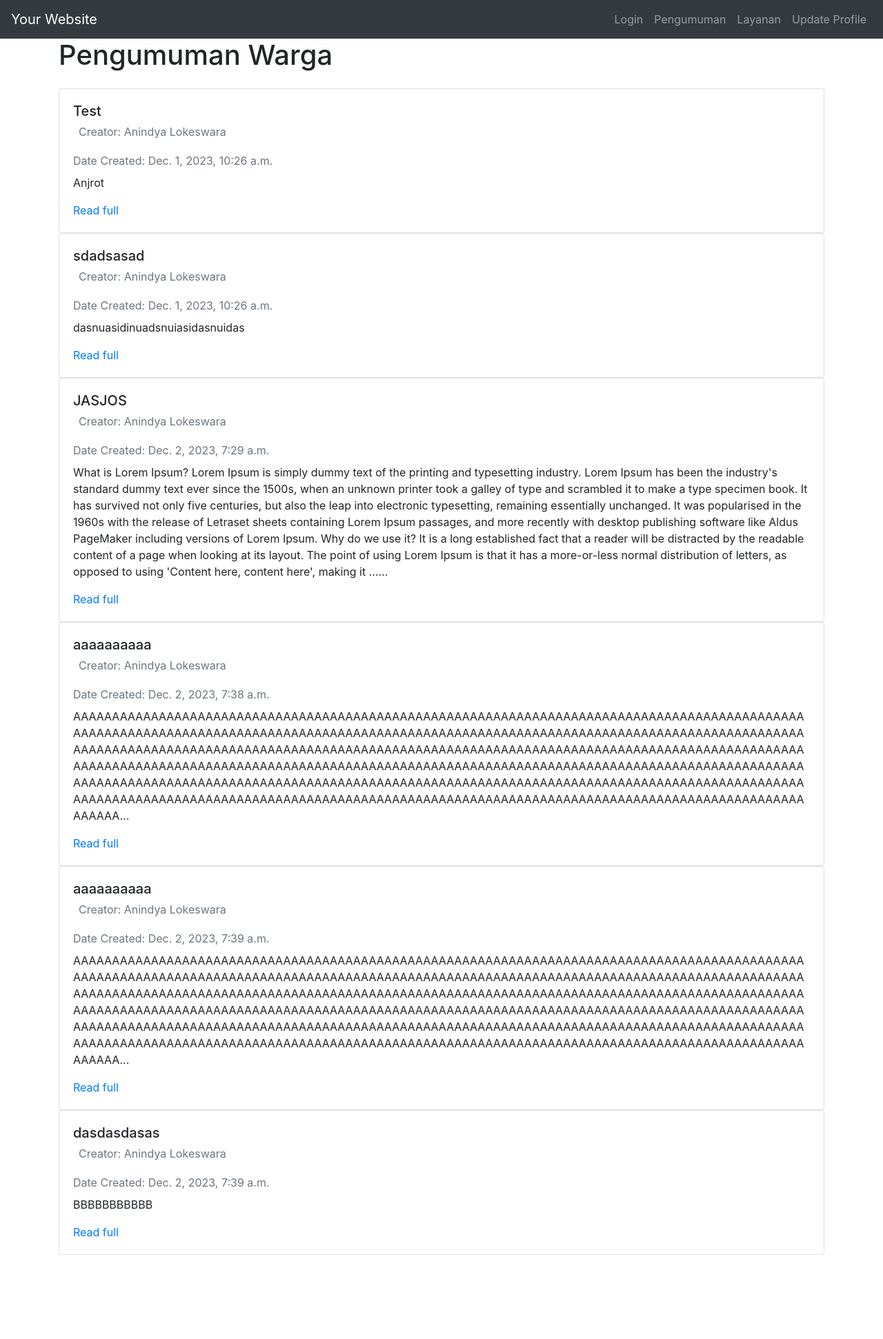
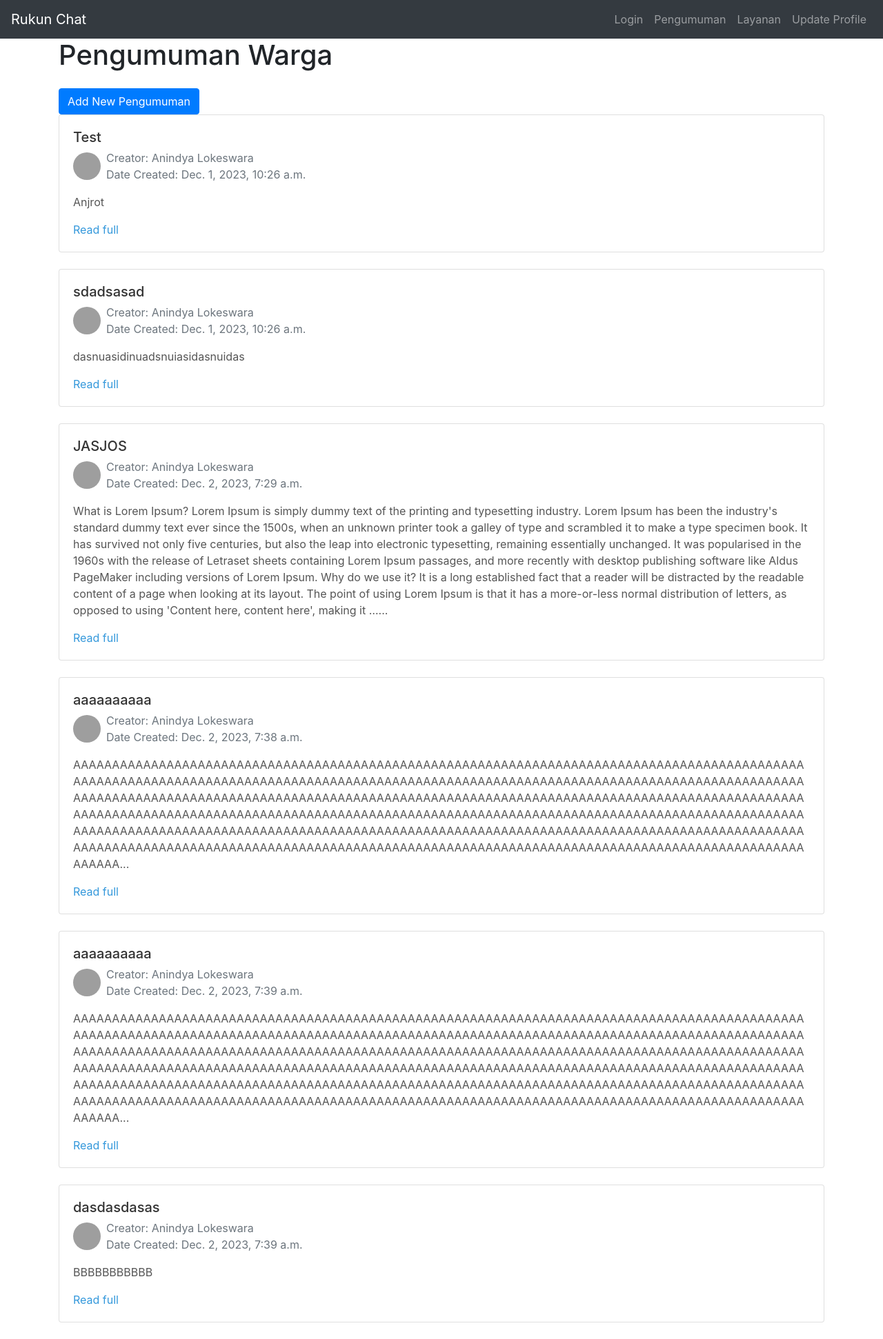
Before and after one commit to RukunChat/rukunchat-backend, a Django app: page /pengumuman/ in a window 1280 px wide. Shown: the whole page at 69% size. Before the commit the page ends 1820 px from the top, so only its background shows below. Run offline with Django 4.2, Linux system fonts and the light colour scheme; data comes from the database, SQL or seed files in the repository; both versions use the stored data as it was after the commit; some libraries are stand-ins or nearby versions; grey boxes are pictures that could not be loaded.

Commit message:
First version of pengumuman features + Fixing directory for base.html and media

```diff
--- a/authentication/templates/200.html
+++ /dev/null
@@ -1 +0,0 @@
-<h1>Successfully Logged In.</h1>
--- a/authentication/views.py
+++ b/authentication/views.py
@@ -26,12 +26,11 @@ def user_login(request):
 
         user = authenticate(request, username=username, password=password)
 
-        pengguna = Pengguna.objects.get(user=user)
-        if pengguna is not None:
+        if user is not None:
             login(request, user)
 
             # TODO: redirect to landing page
-            return render(request, '200.html')
+            return render(request, 'landingPage.html')
 
 def user_signup(request):
     form = SignupForm()
--- /dev/null
+++ b/pengumuman/forms.py
@@ -0,0 +1,7 @@
+from django import forms
+from .models import Pengumuman
+
+class PengumumanForm(forms.ModelForm):
+    class Meta:
+        model = Pengumuman
+        fields = ['title', 'topic', 'text']
--- a/pengumuman/templates/base.html
+++ /dev/null
@@ -1,62 +0,0 @@
-<!-- base.html -->
-
-<!DOCTYPE html>
-<html lang="en">
-<head>
-    <meta charset="UTF-8">
-    <meta name="viewport" content="width=device-width, initial-scale=1">
-    <title>{% block title %}Rukun Chat{% endblock %}</title>
-    <!-- Add Bootstrap CSS link or other stylesheets for styling -->
-    <link rel="stylesheet" href="https://maxcdn.bootstrapcdn.com/bootstrap/4.5.2/css/bootstrap.min.css">
-    <style>
-        /* Add your custom styles here */
-        body {
-            padding-top: 56px; /* Adjust according to your navbar height */
-        }
-    </style>
-</head>
-<body>
-
-    <!-- Navbar -->
-    <nav class="navbar navbar-expand-lg navbar-dark bg-dark fixed-top">
-        <a class="navbar-brand" href="#">Your Website</a>
-        <button class="navbar-toggler" type="button" data-toggle="collapse" data-target="#navbarNav" aria-controls="navbarNav" aria-expanded="false" aria-label="Toggle navigation">
-            <span class="navbar-toggler-icon"></span>
-        </button>
-        <div class="collapse navbar-collapse" id="navbarNav">
-            <ul class="navbar-nav ml-auto">
-                <!-- Authentication Links -->
-                {% if user.is_authenticated %}
-                    <li class="nav-item">
-                        <a class="nav-link" href="{% url 'authentication:logout' %}">Logout</a>
-                    </li>
-                {% else %}
-                    <li class="nav-item">
-                        <a class="nav-link" href="{% url 'login' %}">Login</a>
-                    </li>
-                {% endif %}
-                <!-- Other Links -->
-                <li class="nav-item">
-                    <a class="nav-link" href="{% url 'pengumuman:pengumuman_list' %}">Pengumuman</a>
-                </li>
-                <li class="nav-item">
-                    <a class="nav-link" href="{% url 'layanan:show_all_layanan' %}">Layanan</a>
-                </li>
-                <li class="nav-item">
-                    <a class="nav-link" href="{% url 'administration:update_profile' %}">Update Profile</a>
-                </li>
-            </ul>
-        </div>
-    </nav>
-
-    <!-- Page Content -->
-    <div class="container">
-        {% block content %}{% endblock %}
-    </div>
-
-    <!-- Add Bootstrap JS and other scripts if needed -->
-    <script src="https://ajax.googleapis.com/ajax/libs/jquery/3.5.1/jquery.min.js"></script>
-    <script src="https://cdnjs.cloudflare.com/ajax/libs/popper.js/1.16.0/umd/popper.min.js"></script>
-    <script src="https://maxcdn.bootstrapcdn.com/bootstrap/4.5.2/js/bootstrap.min.js"></script>
-</body>
-</html>
--- a/pengumuman/templates/pengumuman_list.html
+++ b/pengumuman/templates/pengumuman_list.html
@@ -3,21 +3,90 @@
 
 {% block title %}Pengumuman List{% endblock %}
 
+{% block additional_styles %}
+    <style>
+        /* Add your additional styles for the landing page here */
+        .card {
+    border: 1px solid #ddd; /* Add a border for better visibility */
+    border-radius: 10px; /* Optional: Add border-radius for a rounded look */
+    }
+
+    .card-title {
+        color: #333; /* Set title color */
+    }
+
+    .card-subtitle {
+        color: #666; /* Set subtitle color */
+    }
+
+    .creator-photo {
+        width: 40px; /* Set the width of the creator's photo */
+        height: 40px; /* Set the height of the creator's photo */
+        object-fit: cover; /* Maintain aspect ratio for the photo */
+        border-radius: 50%; /* Make the photo circular */
+    }
+
+    .card-text {
+        color: #555; /* Set the text color */
+    }
+
+    .read-more {
+        color: #3498db; /* Set the color for the "Read full" link */
+        text-decoration: none;
+    }
+
+    .read-more:hover {
+        text-decoration: underline; /* Add underline on hover */
+    }
+
+{% endblock %}
+
 {% block content %}
     <h1 class="mb-4">Pengumuman Warga</h1>
 
+    <!-- Button to trigger modal -->
+    <button type="button" class="btn btn-primary" data-toggle="modal" data-target="#createPengumumanModal">
+        Add New Pengumuman
+    </button>
+
     {% for pengumuman in pengumumans %}
-        <div class="card">
+        <div class="card mb-4">
             <div class="card-body">
                 <h5 class="card-title">{{ pengumuman.title }}</h5>
-                <div class="d-flex align-items-center mb-3">
-                    <!-- <img src="{{ pengumuman.user.pengguna.foto.url }}" alt="Creator Photo" class="card-img"> -->
-                    <p class="card-subtitle mb-2 text-muted ml-2">Creator: {{ pengumuman.user.nama_lengkap }}</p>
-                </div>
-                <p class="card-subtitle mb-2 text-muted">Date Created: {{ pengumuman.date_created|date:"M. j, Y, g:i a" }}</p>
+                <p class="card-subtitle mb-3 text-muted">
+                    <span class="d-flex align-items-center">
+                        <img src="{{ pengumuman.user.foto.url }}" alt="{{ pengumuman.user.nama_lengkap }}'s Photo" class="card-img creator-photo">
+                        <span class="ml-2">
+                            Creator: {{ pengumuman.user.nama_lengkap }} <br>
+                            Date Created: {{ pengumuman.date_created|date:"M. j, Y, g:i a" }}
+                        </span>
+                    </span>
+                </p>
                 <p class="card-text">{{ pengumuman.text|truncatewords:150 }}{% if pengumuman.text|length > 150 %}...{% endif %}</p>
-                <a href="#" class="read-more">Read full</a>
+                <a href="{% url 'pengumuman:pengumuman_detail' id=pengumuman.id %}" class="read-more">Read full</a>
             </div>
         </div>
     {% endfor %}
+
+
+    <!-- Modal -->
+    <div class="modal fade" id="createPengumumanModal" tabindex="-1" role="dialog" aria-labelledby="createPengumumanModalLabel" aria-hidden="true">
+        <div class="modal-dialog" role="document">
+            <div class="modal-content">
+                <div class="modal-header">
+                    <h5 class="modal-title" id="createPengumumanModalLabel">Create New Pengumuman</h5>
+                    <button type="button" class="close" data-dismiss="modal" aria-label="Close">
+                        <span aria-hidden="true">&times;</span>
+                    </button>
+                </div>
+                <div class="modal-body">
+                    <form method="post" action="{% url 'pengumuman:pengumuman_list' %}">
+                        {% csrf_token %}
+                        {{ form.as_p }}
+                        <button type="submit" class="btn btn-primary">Submit</button>
+                    </form>
+                </div>
+            </div>
+        </div>
+    </div>
 {% endblock %}
--- a/pengumuman/urls.py
+++ b/pengumuman/urls.py
@@ -5,5 +5,5 @@ app_name = 'pengumuman'
 
 urlpatterns = [
     path('', pengumuman_list, name='pengumuman_list'),
-
+    path('<int:id>/', pengumuman_detail, name='pengumuman_detail'),
 ]
--- a/pengumuman/views.py
+++ b/pengumuman/views.py
@@ -1,8 +1,25 @@
-from django.shortcuts import render
+from django.shortcuts import get_object_or_404, redirect, render
 from django.http import HttpResponse
 
+from authentication.models import Pengguna
+
 from .models import Pengumuman
+from .forms import PengumumanForm
 
 def pengumuman_list(request):
     pengumumans = Pengumuman.objects.all()
-    return render(request, 'pengumuman_list.html', {'pengumumans': pengumumans})
+    form = PengumumanForm()
+
+    if request.method == 'POST':
+        form = PengumumanForm(request.POST)
+        if form.is_valid():
+            new_pengumuman = form.save(commit=False)
+            new_pengumuman.user = Pengguna.objects.get(user=request.user)
+            new_pengumuman.save()
+            return redirect('pengumuman:pengumuman_list')
+
+    return render(request, 'pengumuman_list.html', {'pengumumans': pengumumans, 'form': form})
+
+def pengumuman_detail(request, id):
+    pengumuman = get_object_or_404(Pengumuman, id=id)
+    return render(request, 'pengumuman_detail.html', {'pengumuman': pengumuman})
--- a/rukunchat/settings.py
+++ b/rukunchat/settings.py
@@ -59,7 +59,7 @@ ROOT_URLCONF = 'rukunchat.urls'
 TEMPLATES = [
     {
         'BACKEND': 'django.template.backends.django.DjangoTemplates',
-        'DIRS': [],
+        'DIRS': [BASE_DIR / 'templates'],
         'APP_DIRS': True,
         'OPTIONS': {
             'context_processors': [
--- a/rukunchat/urls.py
+++ b/rukunchat/urls.py
@@ -16,6 +16,8 @@ Including another URLconf
 """
 from django.contrib import admin
 from django.urls import path, include
+from django.conf import settings
+from django.conf.urls.static import static
 
 urlpatterns = [
     path('', include('authentication.urls')),
@@ -25,3 +27,6 @@ urlpatterns = [
     path('layanan/', include('layanan.urls')),
     path('administration/', include('administration.urls')),
 ]
+
+if settings.DEBUG:
+    urlpatterns += static(settings.MEDIA_URL, document_root=settings.MEDIA_ROOT)
--- a/templates/base.html
+++ b/templates/base.html
@@ -13,6 +13,7 @@
         body {
             padding-top: 56px; /* Adjust according to your navbar height */
         }
+        {% block additional_styles %}{% endblock %}
     </style>
 </head>
 <body>
@@ -28,22 +29,22 @@
                 <!-- Authentication Links -->
                 {% if user.is_authenticated %}
                     <li class="nav-item">
-                        <a class="nav-link" href="{% url 'logout' %}">Logout</a>
+                        <a class="nav-link" href="{% url 'authentication:logout' %}">Logout</a>
                     </li>
                 {% else %}
                     <li class="nav-item">
-                        <a class="nav-link" href="{% url 'login' %}">Login</a>
+                        <a class="nav-link" href="{% url 'authentication:login' %}">Login</a>
                     </li>
                 {% endif %}
                 <!-- Other Links -->
                 <li class="nav-item">
-                    <a class="nav-link" href="{% url 'pengumuman' %}">Pengumuman</a>
+                    <a class="nav-link" href="{% url 'pengumuman:pengumuman_list' %}">Pengumuman</a>
                 </li>
                 <li class="nav-item">
-                    <a class="nav-link" href="{% url 'layanan' %}">Layanan</a>
+                    <a class="nav-link" href="{% url 'layanan:show_all_layanan' %}">Layanan</a>
                 </li>
                 <li class="nav-item">
-                    <a class="nav-link" href="{% url 'update_profile' %}">Update Profile</a>
+                    <a class="nav-link" href="{% url 'administration:update_profile' %}">Update Profile</a>
                 </li>
             </ul>
         </div>
```
Also changed, not shown: authentication/templates/index.html (+9 -10 lines), authentication/templates/landingPage.html (added, +25 -0 lines), authentication/templates/login.html (+11 -10 lines), authentication/templates/signup.html (+11 -12 lines), pengumuman/templates/pengumuman_detail.html (added, +60 -0 lines), db.sqlite3.
